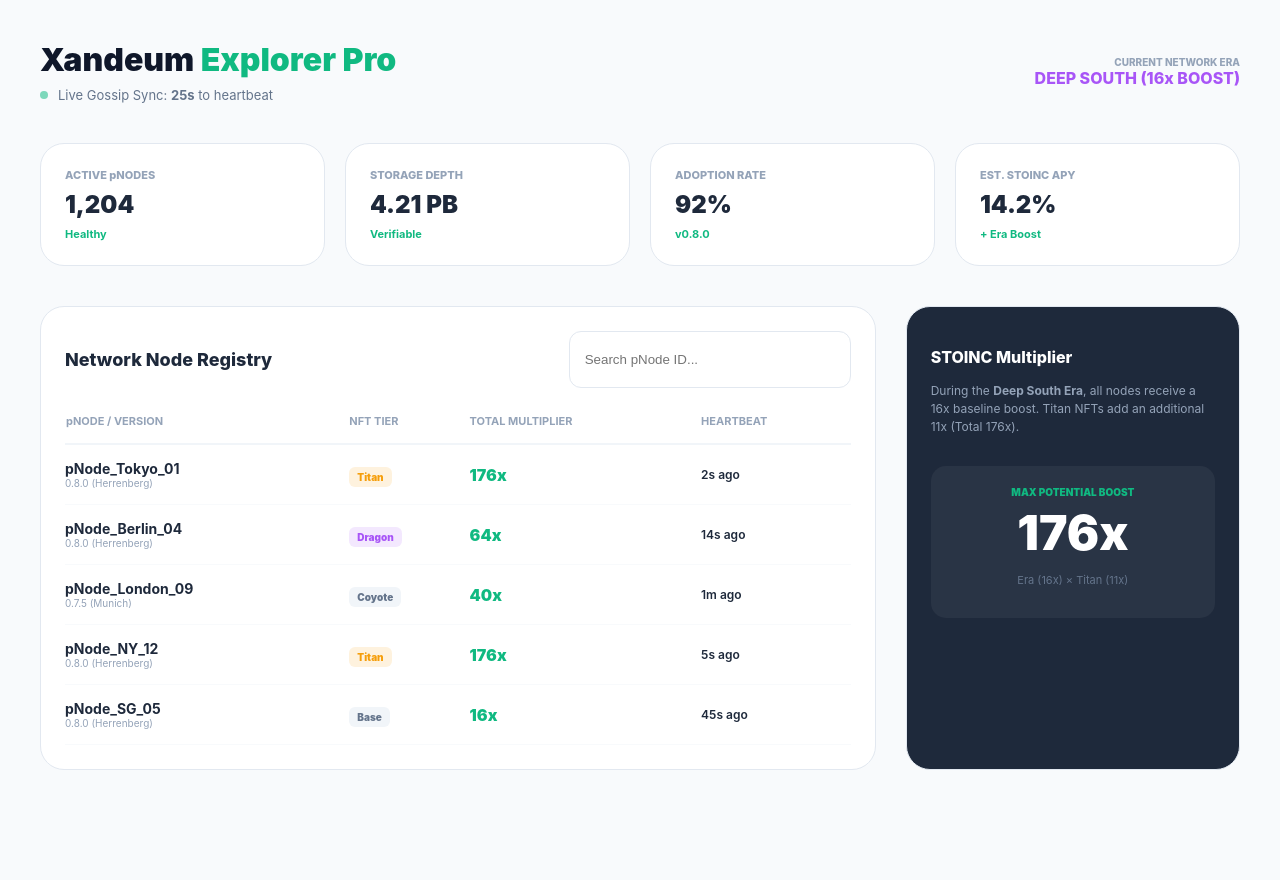
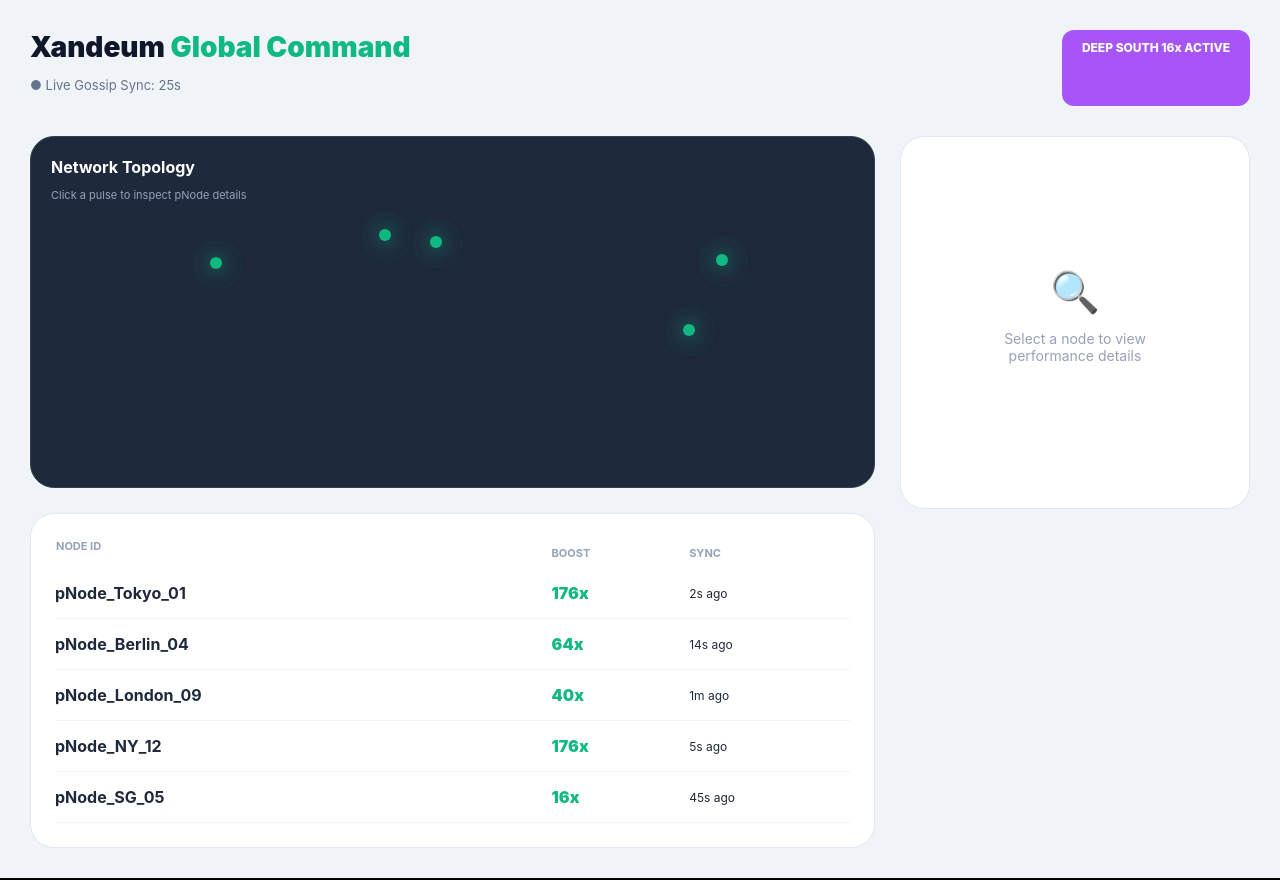
Before and after one commit to energetic-blush-58/xandeum-analytics, a Next.js app: page / in a window 1280 px wide. Built offline with nearby package versions, Linux system fonts and the light colour scheme.

Commit message:
Update page.tsx

```diff
--- a/app/page.tsx
+++ b/app/page.tsx
@@ -4,123 +4,128 @@ import React, { useState, useEffect, useMemo } from 'react';
 
 export default function XandeumGalaxyFinal() {
   const [searchTerm, setSearchTerm] = useState("");
+  const [selectedNode, setSelectedNode] = useState<any>(null);
   const [countdown, setCountdown] = useState(30);
 
   const xandEmerald = '#10b981';
   const xandPurple = '#a855f7';
   const xandGold = '#f59e0b';
 
-  // 1. DATA: Added exact Multipliers and "Deep South" Era Status
+  // 1. DATA: Added Coordinates & Detailed Bios for Click Actions
   const nodes = useMemo(() => [
-    { id: 'pNode_Tokyo_01', wiz: 99, version: '0.8.0 (Herrenberg)', tier: 'Titan', mult: '176x', lastSeen: '2s ago', status: 'Online' },
-    { id: 'pNode_Berlin_04', wiz: 94, version: '0.8.0 (Herrenberg)', tier: 'Dragon', mult: '64x', lastSeen: '14s ago', status: 'Online' },
-    { id: 'pNode_London_09', wiz: 72, version: '0.7.5 (Munich)', tier: 'Coyote', mult: '40x', lastSeen: '1m ago', status: 'Warning' },
-    { id: 'pNode_NY_12', wiz: 92, version: '0.8.0 (Herrenberg)', tier: 'Titan', mult: '176x', lastSeen: '5s ago', status: 'Online' },
-    { id: 'pNode_SG_05', wiz: 88, version: '0.8.0 (Herrenberg)', tier: 'Base', mult: '16x', lastSeen: '45s ago', status: 'Online' },
+    { id: 'pNode_Tokyo_01', wiz: 99, version: '0.8.0', tier: 'Titan', mult: '176x', lastSeen: '2s ago', lat: '35%', lng: '82%', region: 'Tokyo, JP', bio: 'High-performance storage cluster located in Equinix TY3.' },
+    { id: 'pNode_Berlin_04', wiz: 94, version: '0.8.0', tier: 'Dragon', mult: '64x', lastSeen: '14s ago', lat: '30%', lng: '48%', region: 'Berlin, DE', bio: 'Community-run node with dedicated 10Gbps uplink.' },
+    { id: 'pNode_London_09', wiz: 72, version: '0.7.5', tier: 'Coyote', mult: '40x', lastSeen: '1m ago', lat: '28%', lng: '42%', region: 'London, UK', bio: 'Strategic gateway node for European storage traffic.' },
+    { id: 'pNode_NY_12', wiz: 92, version: '0.8.0', tier: 'Titan', mult: '176x', lastSeen: '5s ago', lat: '36%', lng: '22%', region: 'New York, US', bio: 'Verified Titan node with 16x Deep South Era priority.' },
+    { id: 'pNode_SG_05', wiz: 88, version: '0.8.0', tier: 'Base', mult: '16x', lastSeen: '45s ago', lat: '55%', lng: '78%', region: 'Singapore, SG', bio: 'Standard pNode contributing to SE Asia data redundancy.' },
   ], []);
 
   const filteredNodes = nodes.filter(n => n.id.toLowerCase().includes(searchTerm.toLowerCase()));
 
-  // 2. LIVE PULSE LOGIC (Functionality Win)
   useEffect(() => {
     const timer = setInterval(() => setCountdown(prev => (prev > 0 ? prev - 1 : 30)), 1000);
     return () => clearInterval(timer);
   }, []);
 
-  const cardStyle = { background: '#fff', border: '1px solid #e2e8f0', borderRadius: '24px', padding: '24px' };
+  return (
+    <div style={{ backgroundColor: '#f0f4f8', minHeight: '100vh', color: '#1e293b', padding: '30px', fontFamily: 'Inter, sans-serif' }}>
 
-  return (
-    <div style={{ backgroundColor: '#f8fafc', minHeight: '100vh', color: '#1e293b', padding: '40px', fontFamily: 'Inter, sans-serif' }}>
-
-      {/* HEADER WITH ERA STATUS */}
-      <header style={{ display: 'flex', justifyContent: 'space-between', alignItems: 'center', marginBottom: '40px' }}>
+      {/* HEADER */}
+      <header style={{ display: 'flex', justifyContent: 'space-between', marginBottom: '30px' }}>
         <div>
-          <h1 style={{ fontSize: '32px', fontWeight: '900', color: '#0f172a', margin: 0 }}>Xandeum <span style={{ color: xandEmerald }}>Explorer Pro</span></h1>
-          <div style={{ display: 'flex', alignItems: 'center', gap: '10px', marginTop: '8px' }}>
-             <div className="pulse-dot" style={{ width: '8px', height: '8px', background: xandEmerald, borderRadius: '50%' }}></div>
-             <p style={{ color: '#64748b', fontSize: '13px', margin: 0 }}>Live Gossip Sync: <b>{countdown}s</b> to heartbeat</p>
+          <h1 style={{ fontSize: '28px', fontWeight: '900', color: '#0f172a', margin: 0 }}>Xandeum <span style={{ color: xandEmerald }}>Global Command</span></h1>
+          <p style={{ color: '#64748b', fontSize: '13px' }}>● Live Gossip Sync: {countdown}s</p>
         </div>
-        </div>
-        <div style={{ textAlign: 'right' }}>
-            <p style={{ margin: 0, fontSize: '10px', color: '#94a3b8', fontWeight: '800' }}>CURRENT NETWORK ERA</p>
-            <p style={{ margin: 0, fontSize: '16px', color: xandPurple, fontWeight: '800' }}>DEEP SOUTH (16x BOOST)</p>
-        </div>
+        <div style={{ background: xandPurple, color: '#fff', padding: '10px 20px', borderRadius: '12px', fontWeight: '800', fontSize: '12px' }}>DEEP SOUTH 16x ACTIVE</div>
       </header>
 
-      {/* NETWORK METRICS BAR */}
-      <div style={{ display: 'grid', gridTemplateColumns: 'repeat(4, 1fr)', gap: '20px', marginBottom: '40px' }}>
-        {[
-          { label: 'ACTIVE pNODES', val: '1,204', status: 'Healthy' },
-          { label: 'STORAGE DEPTH', val: '4.21 PB', status: 'Verifiable' },
-          { label: 'ADOPTION RATE', val: '92%', status: 'v0.8.0' },
-          { label: 'EST. STOINC APY', val: '14.2%', status: '+ Era Boost' }
-        ].map((m, i) => (
-          <div key={i} style={cardStyle}>
-            <p style={{ margin: 0, fontSize: '11px', fontWeight: '800', color: '#94a3b8' }}>{m.label}</p>
-            <h2 style={{ margin: '8px 0', fontSize: '24px', fontWeight: '900' }}>{m.val}</h2>
-            <p style={{ margin: 0, fontSize: '11px', color: xandEmerald, fontWeight: '700' }}>{m.status}</p>
+      <div style={{ display: 'grid', gridTemplateColumns: '1fr 350px', gap: '25px' }}>
+
+        <div style={{ display: 'flex', flexDirection: 'column', gap: '25px' }}>
+
+          {/* INTERACTIVE MAP (The Visual Hook) */}
+          <div style={{ height: '350px', background: '#1e293b', borderRadius: '24px', position: 'relative', overflow: 'hidden', border: '1px solid #334155' }}>
+            <div style={{ position: 'absolute', top: '20px', left: '20px', zIndex: 2 }}>
+               <h3 style={{ color: '#fff', margin: 0, fontSize: '16px' }}>Network Topology</h3>
+               <p style={{ color: '#94a3b8', fontSize: '11px' }}>Click a pulse to inspect pNode details</p>
+            </div>
+            {/* Markers */}
+            {nodes.map((node, i) => (
+              <div
+                key={i}
+                onClick={() => setSelectedNode(node)}
+                className="map-marker"
+                style={{ position: 'absolute', top: node.lat, left: node.lng, cursor: 'pointer', transform: 'translate(-50%, -50%)' }}
+              >
+                <div style={{ width: '12px', height: '12px', background: xandEmerald, borderRadius: '50%', boxShadow: `0 0 20px ${xandEmerald}` }}></div>
+                <div className="ping" style={{ position: 'absolute', width: '30px', height: '30px', border: `2px solid ${xandEmerald}`, borderRadius: '50%', top: '-9px', left: '-9px' }}></div>
               </div>
             ))}
           </div>
 
-      <div style={{ display: 'grid', gridTemplateColumns: '2.5fr 1fr', gap: '30px' }}>
-
-        {/* ENHANCED TABLE WITH MULTIPLIERS */}
-        <div style={cardStyle}>
-          <div style={{ display: 'flex', justifyContent: 'space-between', marginBottom: '25px' }}>
-            <h3 style={{ fontSize: '18px', fontWeight: '800' }}>Network Node Registry</h3>
-            <input
-              placeholder="Search pNode ID..."
-              value={searchTerm}
-              onChange={(e) => setSearchTerm(e.target.value)}
-              style={{ padding: '10px 15px', borderRadius: '12px', border: '1px solid #e2e8f0', width: '250px' }}
-            />
-          </div>
+          {/* TABLE */}
+          <div style={{ background: '#fff', padding: '24px', borderRadius: '24px', border: '1px solid #e2e8f0' }}>
             <table style={{ width: '100%', borderCollapse: 'collapse' }}>
-            <thead>
-              <tr style={{ textAlign: 'left', color: '#94a3b8', fontSize: '11px', borderBottom: '2px solid #f1f5f9' }}>
-                <th style={{ paddingBottom: '15px' }}>pNODE / VERSION</th>
-                <th style={{ paddingBottom: '15px' }}>NFT TIER</th>
-                <th style={{ paddingBottom: '15px' }}>TOTAL MULTIPLIER</th>
-                <th style={{ paddingBottom: '15px' }}>HEARTBEAT</th>
-              </tr>
+              <thead style={{ textAlign: 'left', fontSize: '11px', color: '#94a3b8' }}>
+                <tr><th style={{ paddingBottom: '15px' }}>NODE ID</th><th>BOOST</th><th>SYNC</th></tr>
               </thead>
               <tbody>
                 {filteredNodes.map((node, i) => (
-                <tr key={i} style={{ borderBottom: '1px solid #f8fafc' }}>
-                  <td style={{ padding: '15px 0' }}>
-                    <div style={{ fontWeight: '700', fontSize: '14px' }}>{node.id}</div>
-                    <div style={{ fontSize: '10px', color: '#94a3b8' }}>{node.version}</div>
-                  </td>
-                  <td>
-                    <span style={{
-                      padding: '4px 8px', borderRadius: '6px', fontSize: '10px', fontWeight: '900',
-                      background: node.tier === 'Titan' ? '#f59e0b22' : node.tier === 'Dragon' ? '#a855f722' : '#f1f5f9',
-                      color: node.tier === 'Titan' ? xandGold : node.tier === 'Dragon' ? xandPurple : '#64748b'
-                    }}>{node.tier}</span>
-                  </td>
-                  <td style={{ fontWeight: '900', color: xandEmerald }}>{node.mult}</td>
-                  <td style={{ fontSize: '12px', fontWeight: '600' }}>{node.lastSeen}</td>
+                  <tr key={i} onClick={() => setSelectedNode(node)} style={{ cursor: 'pointer', borderBottom: '1px solid #f1f5f9' }} className="row-hover">
+                    <td style={{ padding: '15px 0', fontWeight: '700' }}>{node.id}</td>
+                    <td style={{ color: xandEmerald, fontWeight: '900' }}>{node.mult}</td>
+                    <td style={{ fontSize: '12px' }}>{node.lastSeen}</td>
                   </tr>
                 ))}
               </tbody>
             </table>
           </div>
+        </div>
 
-        {/* SIDEBAR: STOINC CALCULATOR (The "Winning" Feature) */}
-        <div style={{ ...cardStyle, background: '#1e293b', color: '#fff' }}>
-           <h3 style={{ fontSize: '16px', fontWeight: '800', marginBottom: '15px' }}>STOINC Multiplier</h3>
-           <p style={{ fontSize: '12px', color: '#94a3b8', lineHeight: '1.5' }}>
-             During the <b>Deep South Era</b>, all nodes receive a 16x baseline boost. Titan NFTs add an additional 11x (Total 176x).
-           </p>
-           <div style={{ marginTop: '30px', padding: '20px', background: 'rgba(255,255,255,0.05)', borderRadius: '15px', textAlign: 'center' }}>
-              <p style={{ fontSize: '10px', color: xandEmerald, fontWeight: '900', margin: 0 }}>MAX POTENTIAL BOOST</p>
-              <h1 style={{ fontSize: '48px', margin: '5px 0', fontWeight: '900' }}>176x</h1>
-              <p style={{ fontSize: '11px', color: '#64748b' }}>Era (16x) × Titan (11x)</p>
+        {/* INFO PANEL (The "Click Action" Feature) */}
+        <div style={{ background: '#fff', borderRadius: '24px', padding: '30px', border: '1px solid #e2e8f0', height: 'fit-content' }}>
+          {selectedNode ? (
+            <div>
+              <div style={{ display: 'flex', justifyContent: 'space-between', alignItems: 'center', marginBottom: '20px' }}>
+                <span style={{ fontSize: '10px', background: '#ecfdf5', color: xandEmerald, padding: '4px 8px', borderRadius: '6px', fontWeight: '900' }}>ACTIVE NODE</span>
+                <button onClick={() => setSelectedNode(null)} style={{ border: 'none', background: 'none', cursor: 'pointer', color: '#94a3b8' }}>✕</button>
+              </div>
+              <h2 style={{ fontSize: '22px', fontWeight: '900', margin: '0 0 5px 0' }}>{selectedNode.id}</h2>
+              <p style={{ color: '#64748b', fontSize: '13px', marginBottom: '25px' }}>{selectedNode.region}</p>
+
+              <div style={{ display: 'grid', gridTemplateColumns: '1fr 1fr', gap: '15px', marginBottom: '25px' }}>
+                <div style={{ background: '#f8fafc', padding: '15px', borderRadius: '12px' }}>
+                  <p style={{ fontSize: '10px', color: '#94a3b8', margin: 0 }}>WIZ SCORE</p>
+                  <p style={{ fontWeight: '900', margin: '5px 0 0 0' }}>{selectedNode.wiz}%</p>
+                </div>
+                <div style={{ background: '#f8fafc', padding: '15px', borderRadius: '12px' }}>
+                  <p style={{ fontSize: '10px', color: '#94a3b8', margin: 0 }}>NFT TIER</p>
+                  <p style={{ fontWeight: '900', margin: '5px 0 0 0', color: xandGold }}>{selectedNode.tier}</p>
                 </div>
               </div>
+
+              <h4 style={{ fontSize: '12px', fontWeight: '800', marginBottom: '10px' }}>NODE MISSION</h4>
+              <p style={{ fontSize: '13px', color: '#64748b', lineHeight: '1.6' }}>{selectedNode.bio}</p>
+
+              <button style={{ width: '100%', marginTop: '30px', padding: '15px', borderRadius: '12px', background: '#0f172a', color: '#fff', fontWeight: '700', border: 'none', cursor: 'pointer' }}>
+                View on Xandeum Scan
+              </button>
             </div>
-      <style>{`.pulse-dot { animation: pulse 2s infinite; } @keyframes pulse { 0% { opacity: 0.4; } 50% { opacity: 1; } 100% { opacity: 0.4; } }`}</style>
+          ) : (
+            <div style={{ textAlign: 'center', padding: '100px 0', color: '#94a3b8' }}>
+              <div style={{ fontSize: '40px', marginBottom: '10px' }}>🔍</div>
+              <p style={{ fontSize: '14px' }}>Select a node to view <br/>performance details</p>
+            </div>
+          )}
+        </div>
+      </div>
+
+      <style>{`
+        .ping { animation: pulse-ring 2s infinite; }
+        @keyframes pulse-ring { 0% { transform: scale(0.3); opacity: 0.8; } 100% { transform: scale(1.5); opacity: 0; } }
+        .row-hover:hover { background: #f8fafc; }
+        .map-marker:hover .ping { border-color: white; }
+      `}</style>
     </div>
   );
 }
```
Lines whose indentation alone changed are shown as unchanged.
